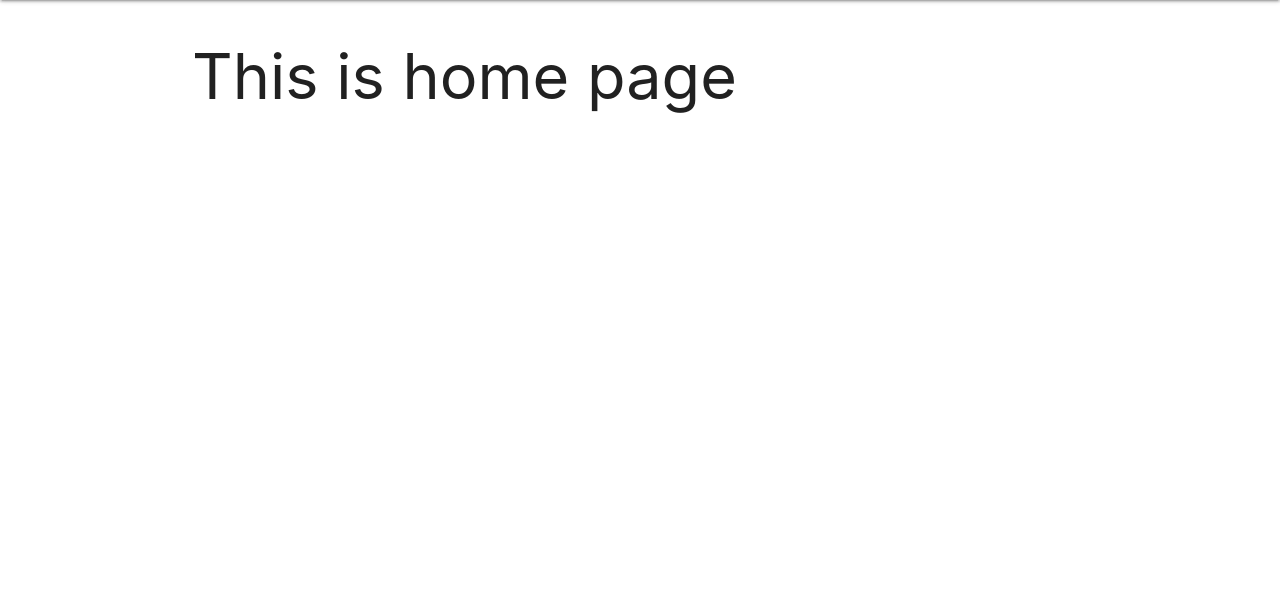
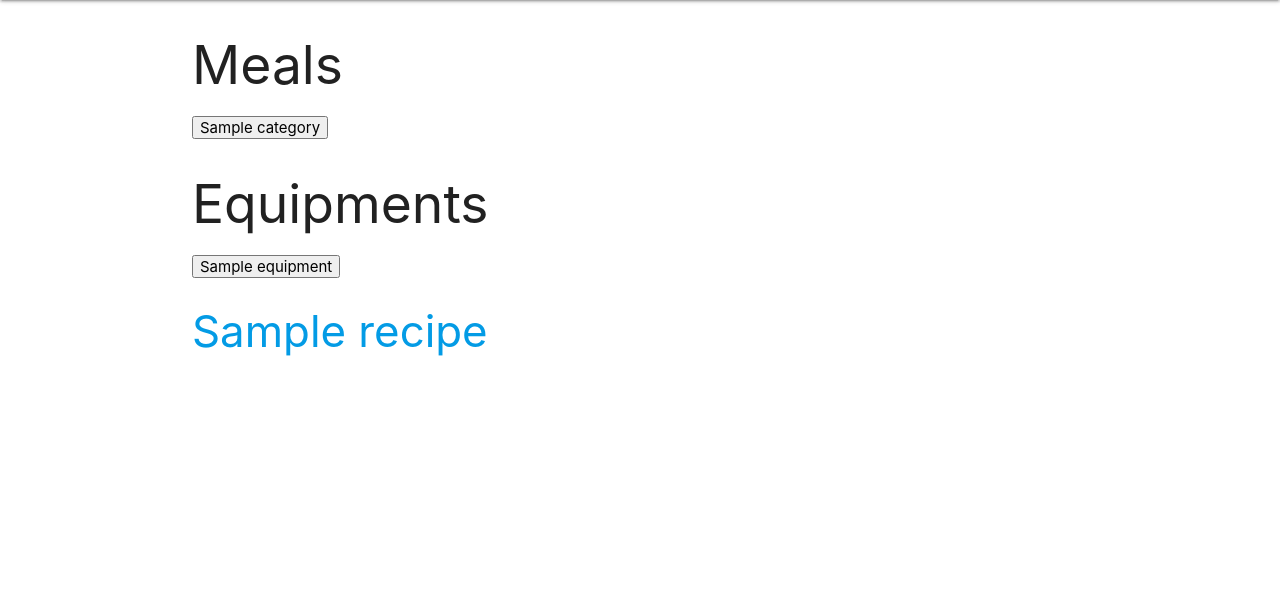
Before and after one commit to luye713/Smore-Recipe, a Django app: page / in a window 1280 px wide. Shown: the part 64-660 px from the top of the page. Run offline with Django 4.2, Linux system fonts and the light colour scheme; tables that the repository leaves empty hold one stand-in row (values such as "Sample post").

Commit message:
homepage mockup.

```diff
--- a/main_app/templates/home.html
+++ b/main_app/templates/home.html
@@ -1,8 +1,23 @@
 {% extends 'base.html' %}
 {% block content %}
 
-<div class="row">
-    <h1>This is home page</h1>
-</div>
+<h2>Meals</h2>
+
+{% for category in categories %}
+<button>{{ category.name }}</button>
+{% endfor %}
+
+<h2>Equipments</h2>
+
+{% for equipment in equipments %}
+<button>{{ equipment.name }}</button>
+{% endfor %}
+
+{% for recipe in recipes %}
+<a href="{% url 'recipe_detail' recipe_id">
+    <img>
+    <h3>{{ recipe.name }}</h3>
+</a>
+{% endfor %}
 
 {% endblock %}
--- a/main_app/views.py
+++ b/main_app/views.py
@@ -1,3 +1,4 @@
+from unicodedata import category
 from django.shortcuts import render, redirect
 from django.views.generic import ListView, DetailView
 from django.views.generic.edit import CreateView, UpdateView, DeleteView
@@ -5,12 +6,21 @@ from django.contrib.auth import login
 from django.contrib.auth.forms import UserCreationForm
 from django.contrib.auth.decorators import login_required
 from django.contrib.auth.mixins import LoginRequiredMixin
-from .models import User, Trip, Recipe, Ingredient, Instruction, Equipment
+from .models import User, Trip, Recipe, Ingredient, Instruction, Equipment, Category
 from .forms import TripForm
 
 # HOME
 def home(request):
-    return render(request, 'home.html')
+    categories = Category.objects.all()
+    equipments = Equipment.objects.all()
+    recipes = Recipe.objects.all()
+
+    return render(request, 'home.html', {
+        'categories': categories,
+        'equipments': equipments,
+        'recipes': recipes
+    })
+
 
 @login_required
 def user_profile(request):
```
Also changed, not shown: main_app/migrations/0005_alter_recipe_ingredient.py (added), main_app/migrations/0006_alter_recipe_ingredient.py (added), main_app/migrations/0007_alter_recipe_ingredient.py (added), main_app/migrations/0008_alter_recipe_ingredient.py (added), main_app/migrations/0009_merge_20220213_0239.py (added), main_app/templates/main_app/trip_detail.html (renamed from main_app/templates/trip_detail.html), main_app/templates/main_app/trip_list.html (renamed from main_app/templates/trip_list.html).
